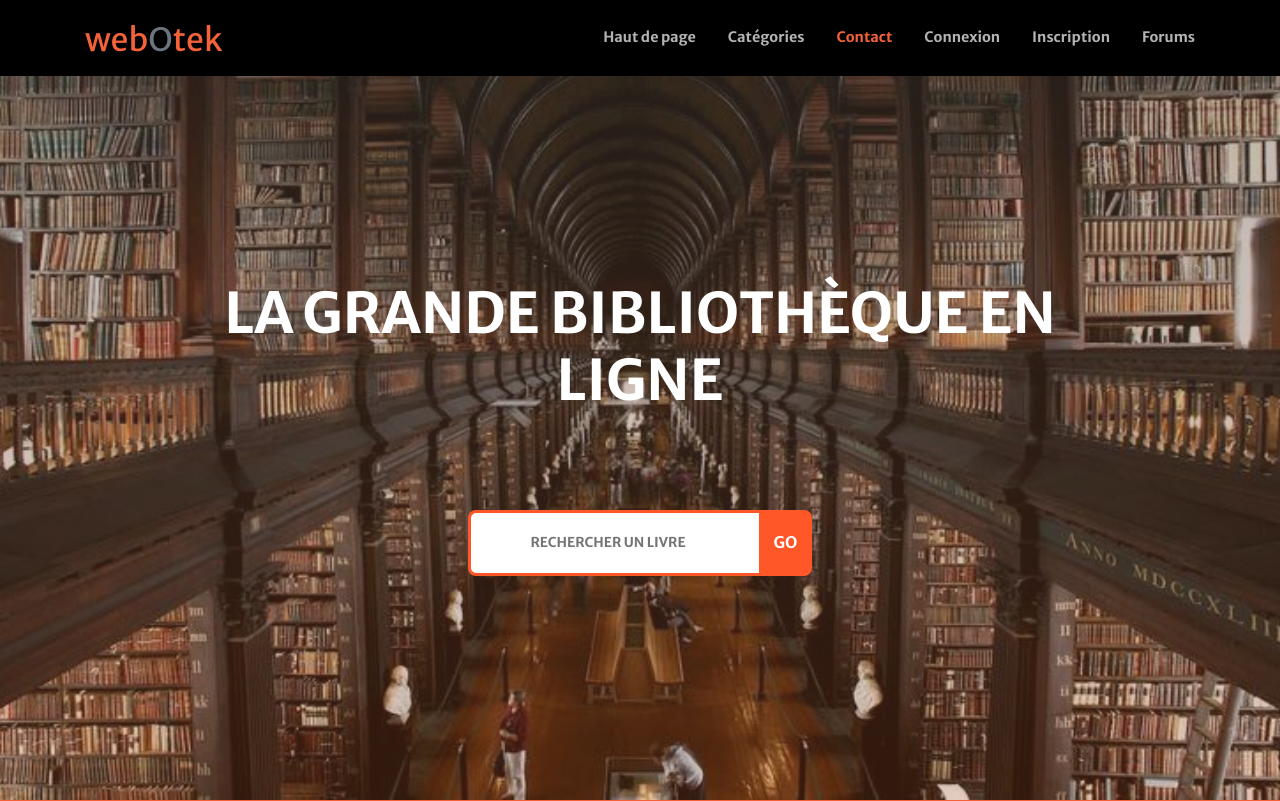
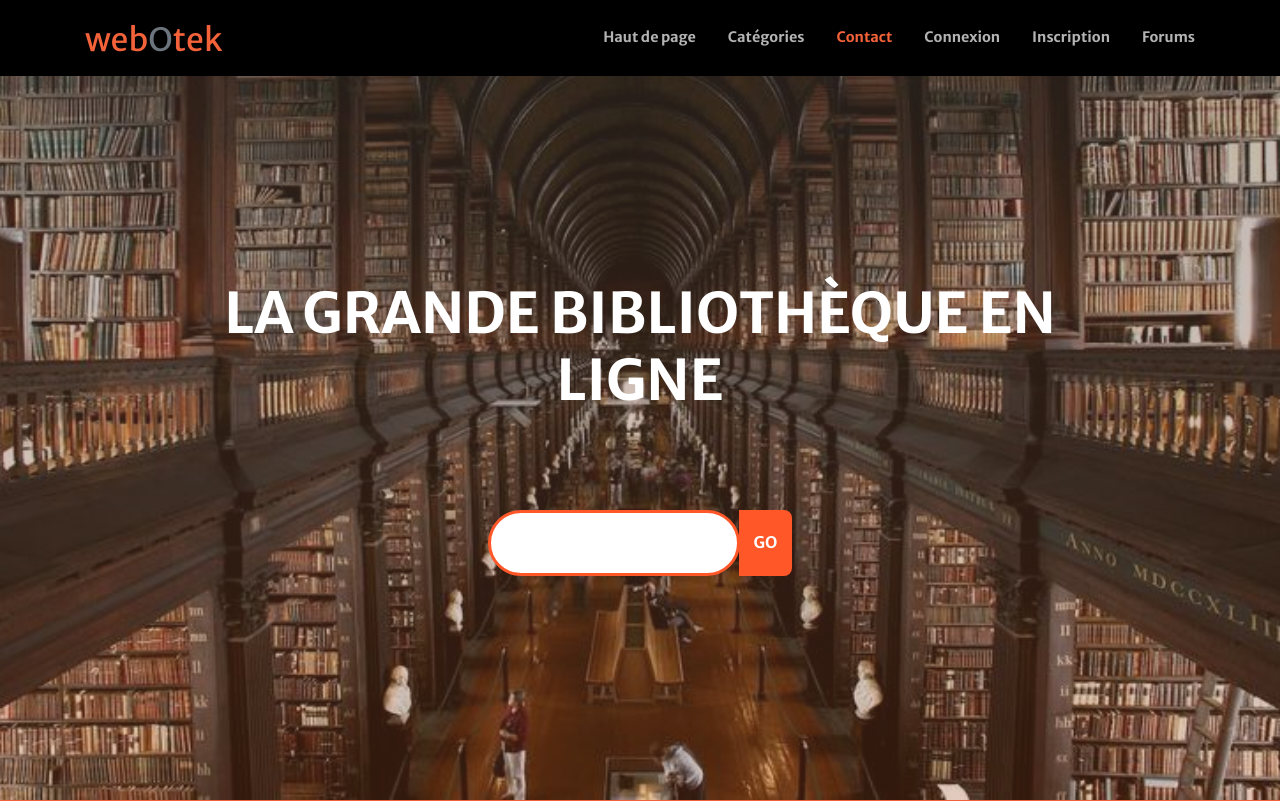
Before and after one commit to lutinmaviou/webotek, a Symfony app: template templates/library/home.html.twig in a window 1280 px wide. Shown: the top 801 px of the page. Run offline with Twig, Linux system fonts and the light colour scheme; the template is opened without the code that fills it, so the values that code supplies are empty; some libraries are stand-ins or nearby versions.

Commit message:
test(home): search bar in a form for safary

```diff
--- a/templates/library/home.html.twig
+++ b/templates/library/home.html.twig
@@ -35,9 +35,14 @@
                 </div>
                 <div class="col-lg-8 align-self-baseline">
                     <div class="input-group mb-3 mt-5" id="search-bar">
+                        <form>
+                            <input type="text" class="btn btn-primary btn-xl">
+                        </form>
+                        {#
                         <label for="search"></label>
                         <input class="btn btn-primary btn-xl" type="search" id="search"
                                placeholder="Rechercher un livre" required>
+                               #}
                         <div class="input-group-append">
                             <button onclick="window.location.href='#results'" type="submit" id="go"
                                     class="btn btn-primary js-scroll-trigger pb-2">GO
```
Also changed, not shown: public/js/App.js.
